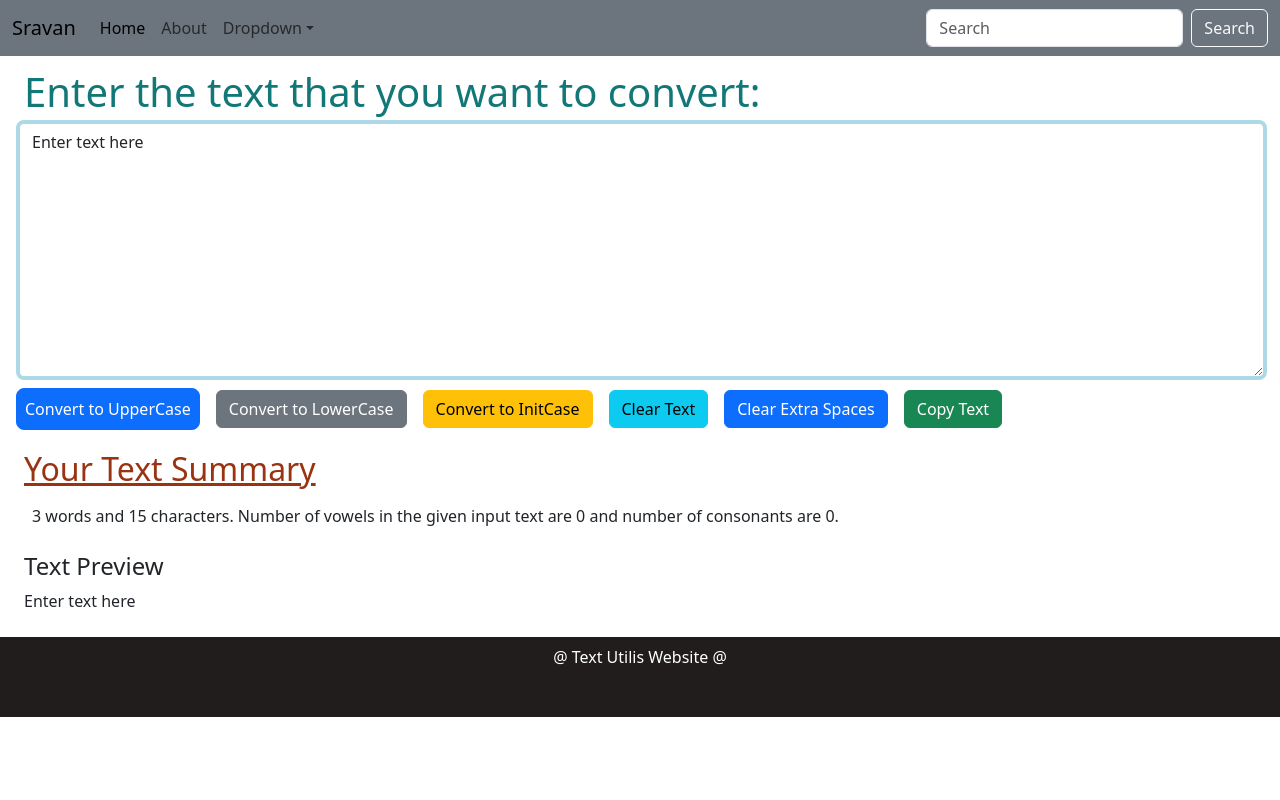
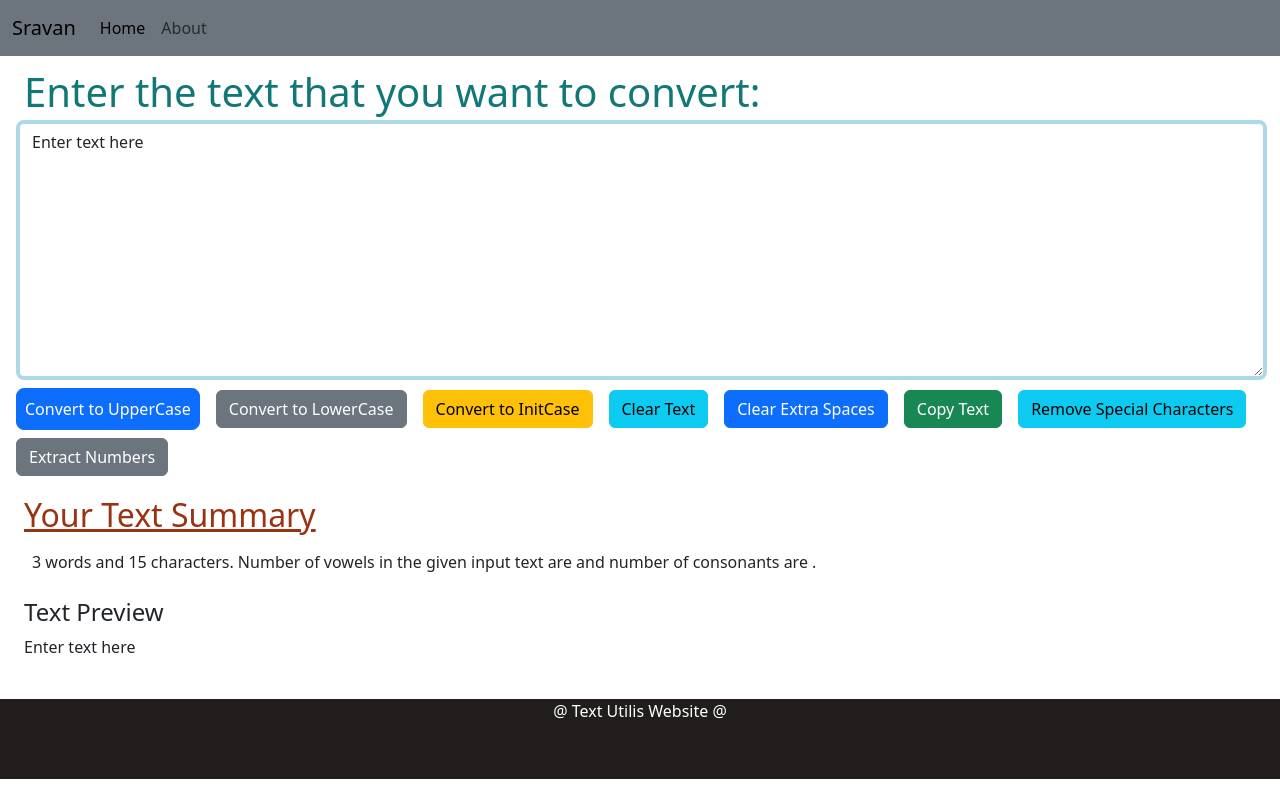
Before and after one commit to sravanvv/textutils, a React (Vite) app in the folder text-formatter/: page / in a window 1280 px wide. Built offline with nearby package versions, Linux system fonts and the light colour scheme.

Commit message:
Added few functions

```diff
--- a/text-formatter/index.html
+++ b/text-formatter/index.html
@@ -6,7 +6,7 @@
     <meta name="viewport" content="width=device-width, initial-scale=1.0" />
     <link href="https://cdn.jsdelivr.net/npm/bootstrap@5.3.3/dist/css/bootstrap.min.css" rel="stylesheet" integrity="sha384-QWTKZyjpPEjISv5WaRU9OFeRpok6YctnYmDr5pNlyT2bRjXh0JMhjY6hW+ALEwIH" crossorigin="anonymous">
     <script src="https://cdn.jsdelivr.net/npm/bootstrap@5.3.3/dist/js/bootstrap.bundle.min.js" integrity="sha384-YvpcrYf0tY3lHB60NNkmXc5s9fDVZLESaAA55NDzOxhy9GkcIdslK1eN7N6jIeHz" crossorigin="anonymous"></script>
-    <title>Vite + React</title>
+    <title>SRAVAN</title>
   </head>
   <body>
     <div id="root"></div>
--- a/text-formatter/src/App.css
+++ b/text-formatter/src/App.css
@@ -88,7 +88,7 @@ padding: 0.5em;
   background-color: rgb(33, 29, 29);
   position: relative;
   left: 0;
-  bottom: 0;
+  bottom: -1em;
   width: 100%;
   height: 5em;
   color: white;
@@ -96,7 +96,6 @@ padding: 0.5em;
 }
 #abfop{
   text-align: center;
-  padding: 0.5em;
 }
 /* .accentclick{
   animation: mymove 3s infinite;
--- a/text-formatter/src/components/Navbar.jsx
+++ b/text-formatter/src/components/Navbar.jsx
@@ -23,7 +23,7 @@ export default function Navbar() {
           navigate("/about");
         }}>About</a>
         </li>
-        <li className="nav-item dropdown">
+        {/* <li className="nav-item dropdown">
           <a className="nav-link dropdown-toggle" href="#" role="button" data-bs-toggle="dropdown" aria-expanded="false">
             Dropdown
           </a>
@@ -33,12 +33,12 @@ export default function Navbar() {
             <li><hr className="dropdown-divider"></hr></li>
             <li><a className="dropdown-item" href="#">Something else here</a></li>
           </ul>
-        </li>
+        </li> */}
       </ul>
-      <form className="d-flex" role="search">
+      {/* <form className="d-flex" role="search">
         <input className="form-control me-2" type="search" placeholder="Search" aria-label="Search"></input>
         <button className="btn btn-outline-light" type="submit">Search</button>
-      </form>
+      </form> */}
     </div>
   </div>
 </nav>
--- a/text-formatter/src/components/Textform.jsx
+++ b/text-formatter/src/components/Textform.jsx
@@ -18,7 +18,7 @@ export default function Textform(props) {
     };
   }
     const [text,setText]=useState('Enter text here');
-    const [results, setResults] = useState({ vowels: 0, consonants: 0 });
+    const [results, setResults] = useState(text);
 
     //UpperCase
    const handleupclick =()=>{
@@ -62,6 +62,21 @@ const handleSpaces = () => {
   setText(newText.join(" "));
 };
 
+const handleRemoveSpecialCharacters = () => {
+  let newText = text.replace(/[^a-zA-Z0-9 ]/g, '');
+     setText(newText);
+};
+
+const handleExtractNumbers = () => {
+  const digits = text.match(/[0-9]/g);
+  if (digits === null) {
+   let newText= '';
+    setText(newText);
+  } else {
+    let newText= digits.join('');
+    setText(newText);
+  }
+};
   return (
     <div>
       <div className='box'>
@@ -74,6 +89,9 @@ const handleSpaces = () => {
   <button className='btn btn-info mx-2 my-1' onClick={handleupclick3} id='ClearButton'>Clear Text</button>
   <button className='btn btn-primary mx-2 my-1' onClick={handleSpaces} id='SpaceButton'>Clear Extra Spaces</button>
   <button className='btn btn-success mx-2 my-1' onClick={handleCopy} id='CopyButton'>Copy Text</button>
+  <button className='btn btn-info mx-2 my-1' onClick={handleRemoveSpecialCharacters} id='ClearButton'>Remove Special Characters</button>
+  <button className='btn btn-secondary mx-2 my-1' onClick={handleExtractNumbers} id='ClearButton'>Extract Numbers</button>
+
 </div>
 <div className='mx-3 my-1'>
 <h2 >Your Text Summary</h2>
@@ -87,7 +105,6 @@ are {results.vowels} and number of consonants are {results.consonants}.
 <footer>
             <div className='textfooter'>
            <p id='abfop'> @ Text Utilis Website @ </p>
-
             </div>
         </footer>
     </div>
```
